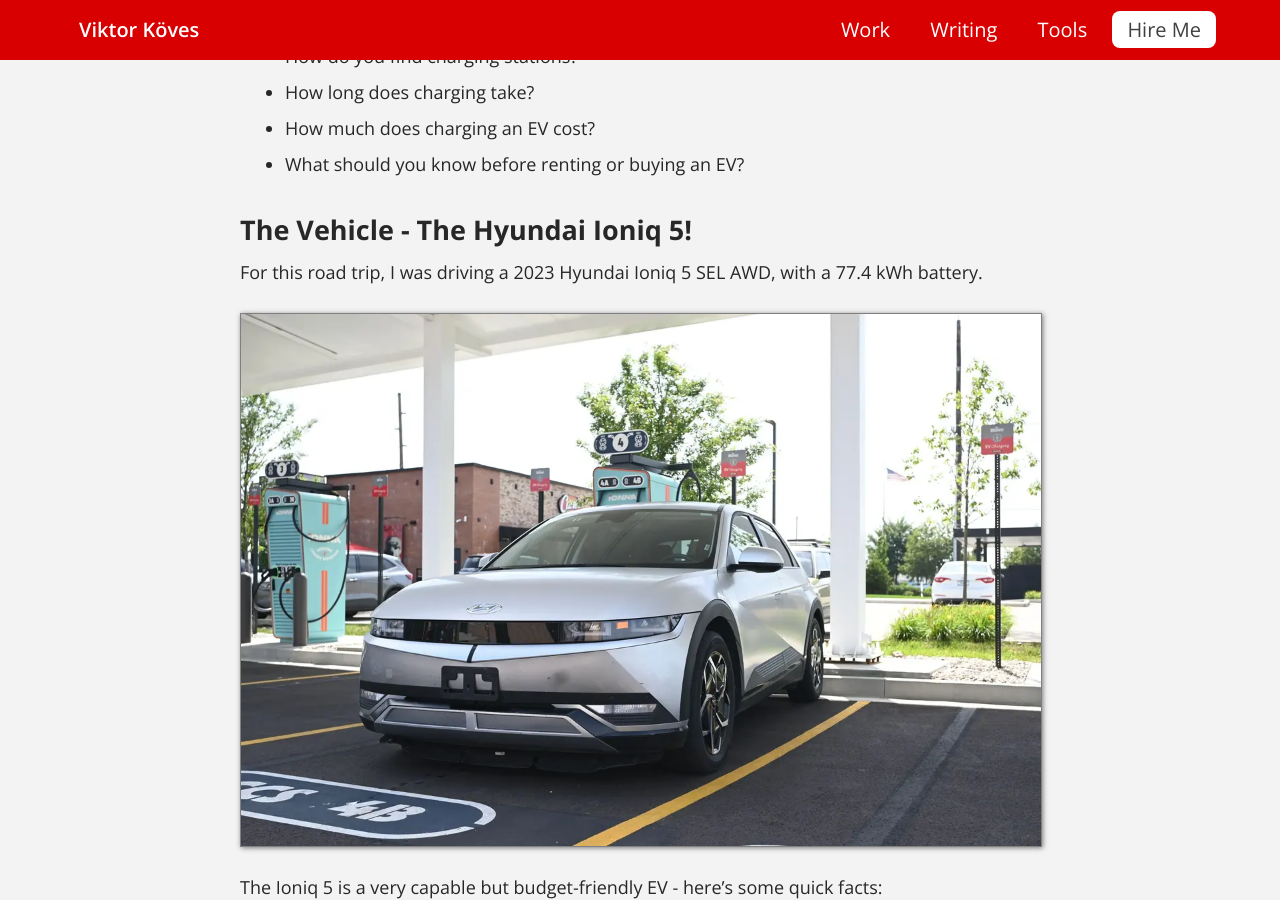
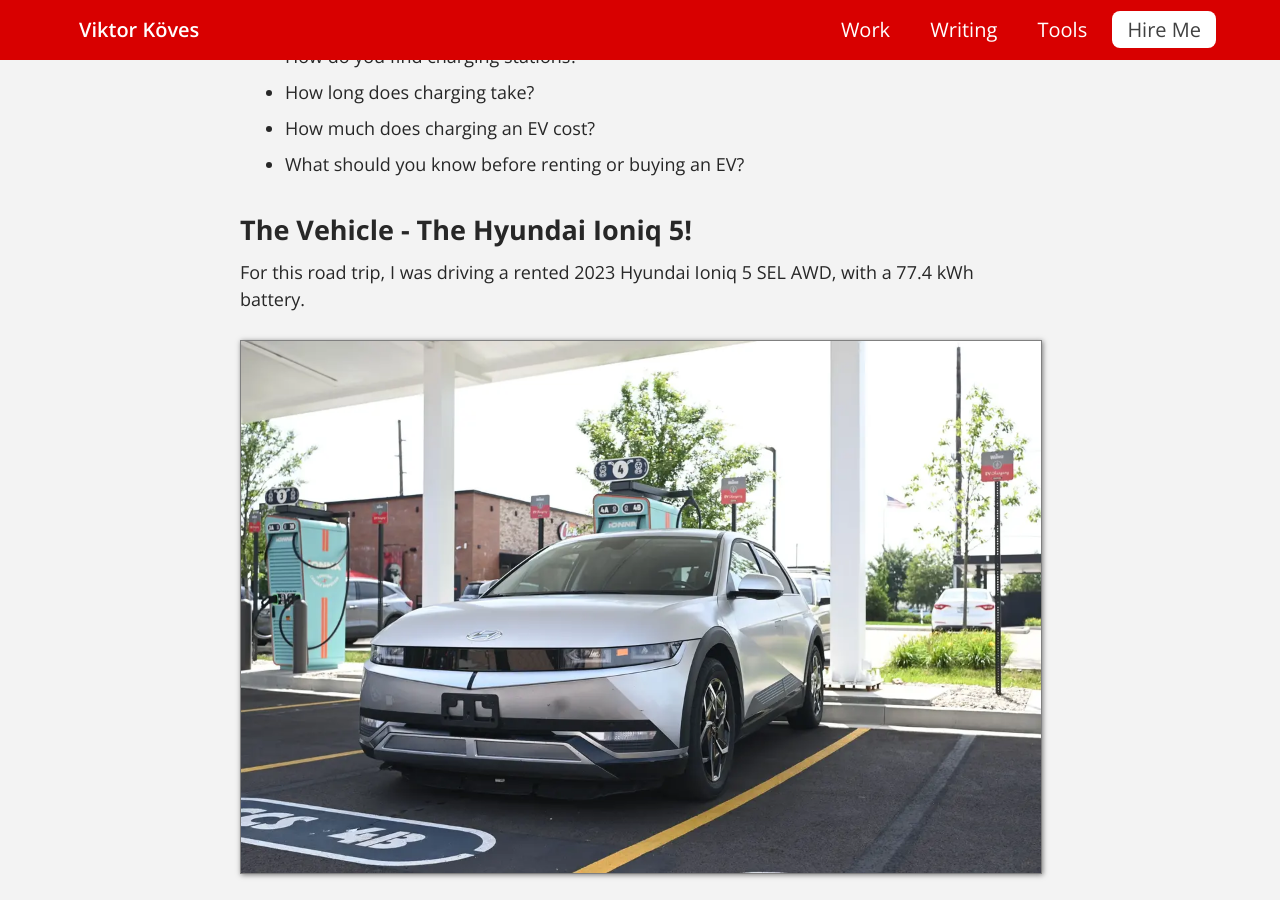
Before and after one commit to vkoves/vkoves.github.io, a Jekyll site: the page built from _posts/2026-07-15-ev-road-tripping.md, in a window 1280 px wide and 900 px high, scrolled down 485 px. Built offline with Jekyll 4.4.1, drawn with Linux system fonts in a browser that asks for light colours.

Commit message:
Front load that the car is a rental

```diff
--- a/_posts/2026-07-15-ev-road-tripping.md
+++ b/_posts/2026-07-15-ev-road-tripping.md
@@ -5,7 +5,7 @@
   image: https://viktorkoves.com/post-assets/ev-roadtrip/ev-roadtrip-social-image.png
   description:
     If you haven't driven electric before, a road trip might sound impossible - but I want to tell
-    you about driving from Chicago to Kentucky to Mammoth Caves.
+    you about my road trip from Chicago to Kentucky's Mammoth Caves in a rented EV.
 stylesheets:
  - articles/ev-road-trip.css
 scripts:
@@ -26,7 +26,7 @@
 
 ## The Vehicle - The Hyundai Ioniq 5!
 
-For this road trip, I was driving a 2023 Hyundai Ioniq 5 SEL AWD, with a 77.4 kWh battery.
+For this road trip, I was driving a rented 2023 Hyundai Ioniq 5 SEL AWD, with a 77.4 kWh battery.
 
 <img src="/post-assets/ev-roadtrip/ioniq5-main.webp" loading="lazy"
     alt="A matte grey 2023 Hyundai Ioniq 5 at an Ionna charging station on a sunny day">
```
